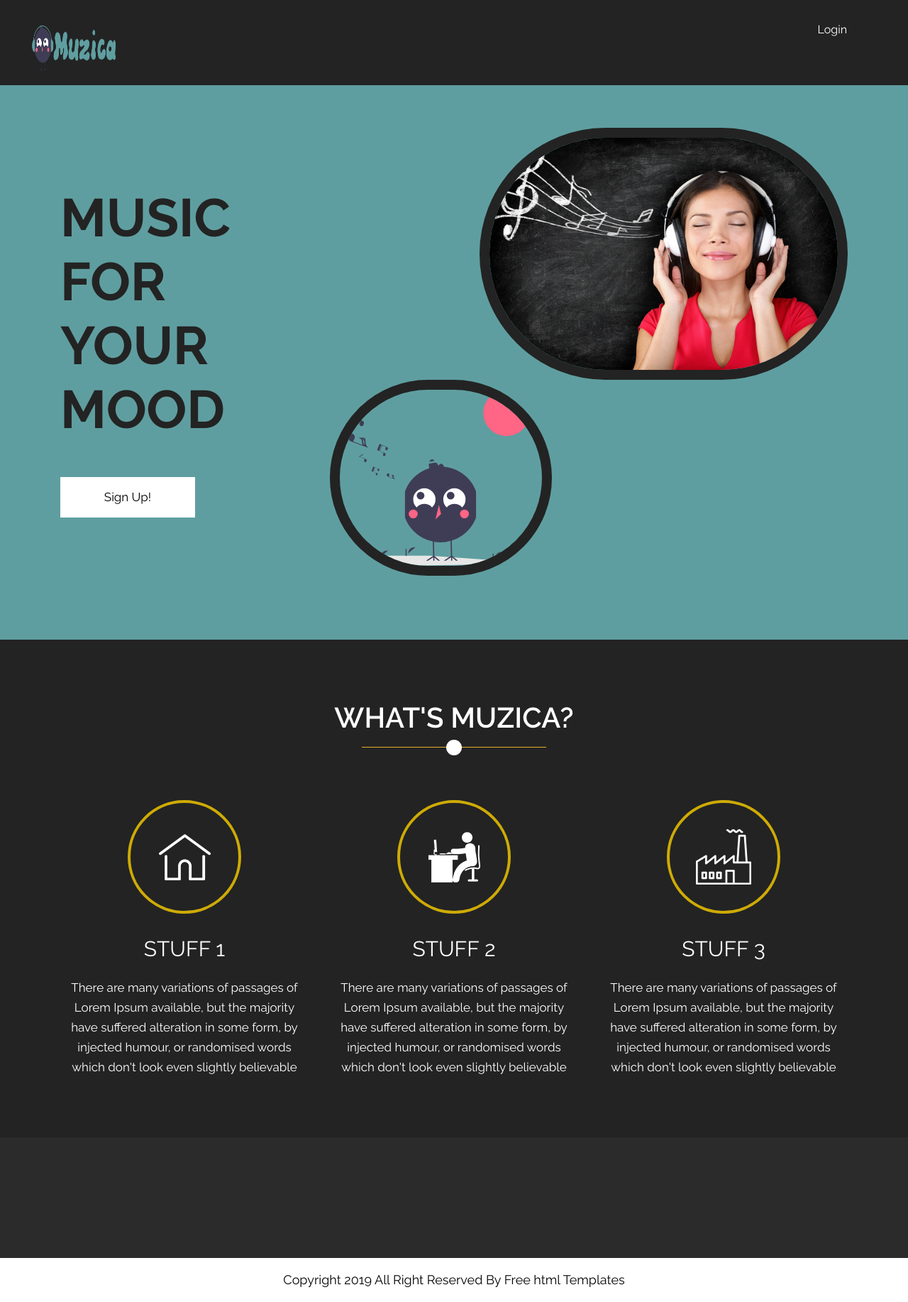
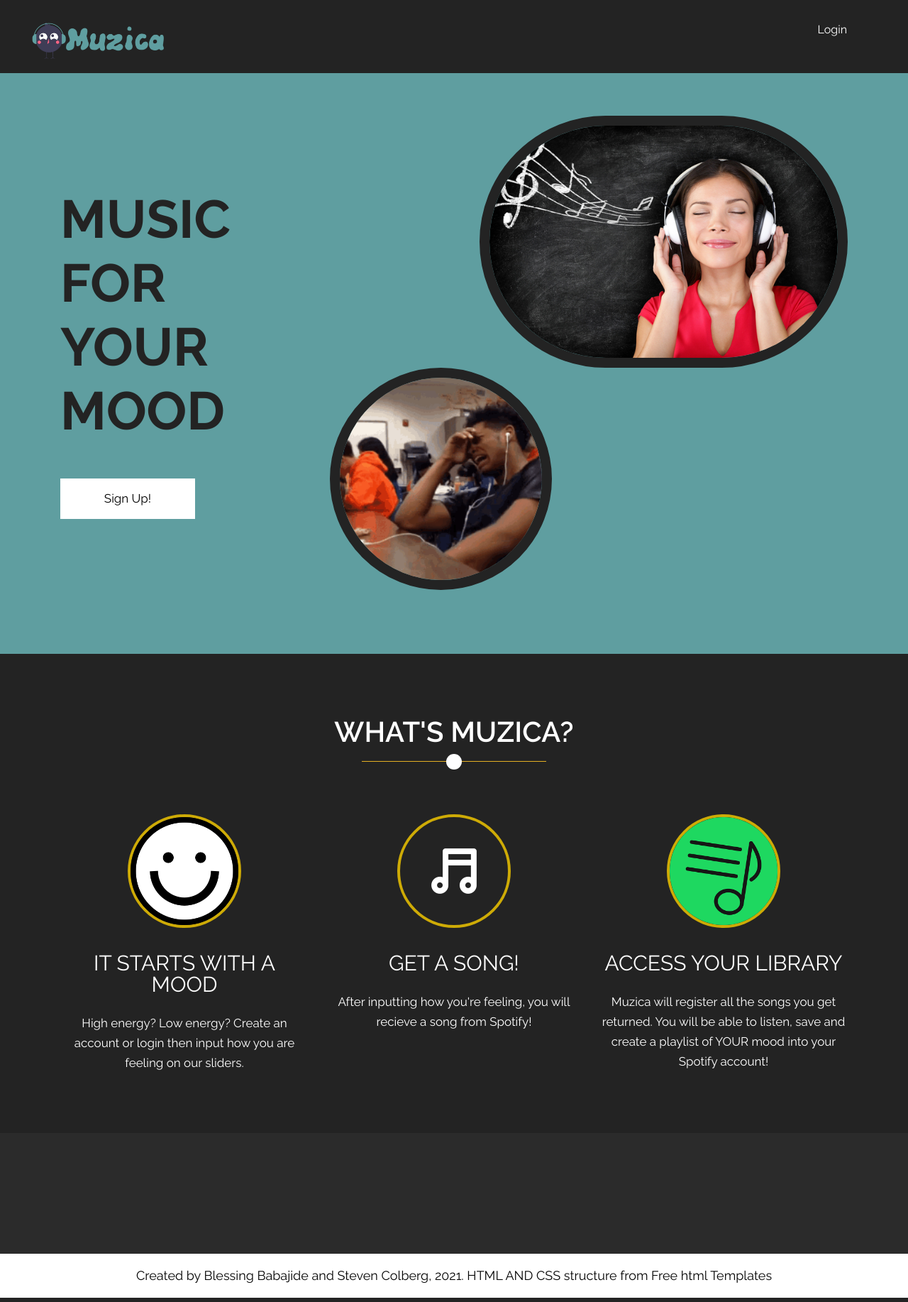
Before and after one commit to web-deving/Spotify-app, a Flask app: page / in a window 1280 px wide. Shown: the whole page at 71% size. Run offline with Flask 2, Linux system fonts and the light colour scheme; some libraries are stand-ins or nearby versions.

Commit message:
Updated Logo size, pictures, descriptions and footer

```diff
--- a/app/static/style.css
+++ b/app/static/style.css
@@ -155,7 +155,7 @@ img {
 
 #logo{
      width: 3em;
-     height: 2em;
+     height: 1em;
 }
 
  :focus {
@@ -320,11 +320,11 @@ button {
 }
 
 .logo a {
-     font-size: 40px;
+     font-size: 63px;
      font-weight: bold;
      text-transform: uppercase;
      color: #fff;
-     line-height: 40px;
+     line-height: 0px;
 }
 
 .banner_main {
--- a/app/templates/base.html
+++ b/app/templates/base.html
@@ -104,7 +104,7 @@
                       <div class="container">
                          <div class="row">
                             <div class="col-md-12">
-                               <p>Copyright 2019 All Right Reserved By <a href="https://html.design/"> Free  html Templates</a></p>
+                               <p>Created by Blessing Babajide and Steven Colberg, 2021. HTML AND CSS structure from <a href="https://html.design/"> Free html Templates</a></p>
                             </div>
                          </div>
                       </div>
--- a/app/templates/home.html
+++ b/app/templates/home.html
@@ -20,7 +20,7 @@
                   <figure><img src="{{ url_for('static', filename='images/headphones.jpg') }}" alt="#" /></figure>
                </div>
                <div class="text-img1">
-                  <figure><img src="{{ url_for('static', filename='images/logo.svg') }}" alt="#" /></figure>
+                  <figure><img src="{{ url_for('static', filename='images/crying.gif') }}" alt="#" /></figure>
                </div>
             </div>
          </div>
@@ -42,29 +42,25 @@
          <div class="row">
             <div class="col-md-4">
                <div class="we_do_box">
-                  <i><img src="{{ url_for('static', filename='images/plan1.png') }}" alt="#" /></i>
-                  <h4>Stuff 1</h4>
-                  <p>There are many variations of passages of Lorem Ipsum available, but the majority have suffered
-                     alteration in some form, by injected humour, or randomised words which don't look even slightly
-                     believable</p>
+                  <i><img src="{{ url_for('static', filename='images/smiley.png') }}" alt="#" /></i>
+                  <h4>It starts with a mood</h4>
+                  <p>High energy? Low energy? Create an account or login then input how you are feeling
+                     on our sliders.</p>
                </div>
             </div>
             <div class="col-md-4">
                <div class="we_do_box">
-                  <i><img src="{{ url_for('static', filename='images/plan2.png') }}" alt="#" /></i>
-                  <h4>Stuff 2</h4>
-                  <p>There are many variations of passages of Lorem Ipsum available, but the majority have suffered
-                     alteration in some form, by injected humour, or randomised words which don't look even slightly
-                     believable</p>
+                  <i><img src="{{ url_for('static', filename='images/music.png') }}" alt="#" /></i>
+                  <h4>Get a song!</h4>
+                  <p>After inputting how you're feeling, you will recieve a song from Spotify!</p>
                </div>
             </div>
             <div class="col-md-4">
                <div class="we_do_box">
-                  <i><img src="{{ url_for('static', filename='images/plan3.png') }}" alt="#" /></i>
-                  <h4>Stuff 3</h4>
-                  <p>There are many variations of passages of Lorem Ipsum available, but the majority have suffered
-                     alteration in some form, by injected humour, or randomised words which don't look even slightly
-                     believable</p>
+                  <i><img src="{{ url_for('static', filename='images/playlist.png') }}" alt="#" /></i>
+                  <h4>Access your Library</h4>
+                  <p>Muzica will register all the songs you get returned. You will be able to
+                     listen, save and create a playlist of YOUR mood into your Spotify account!</p>
                </div>
             </div>
          </div>
```
Also changed, not shown: app/static/images/Playlist.png (added), app/static/images/crying.gif (added), app/static/images/music.png (added), app/static/images/smiley.png (added).
